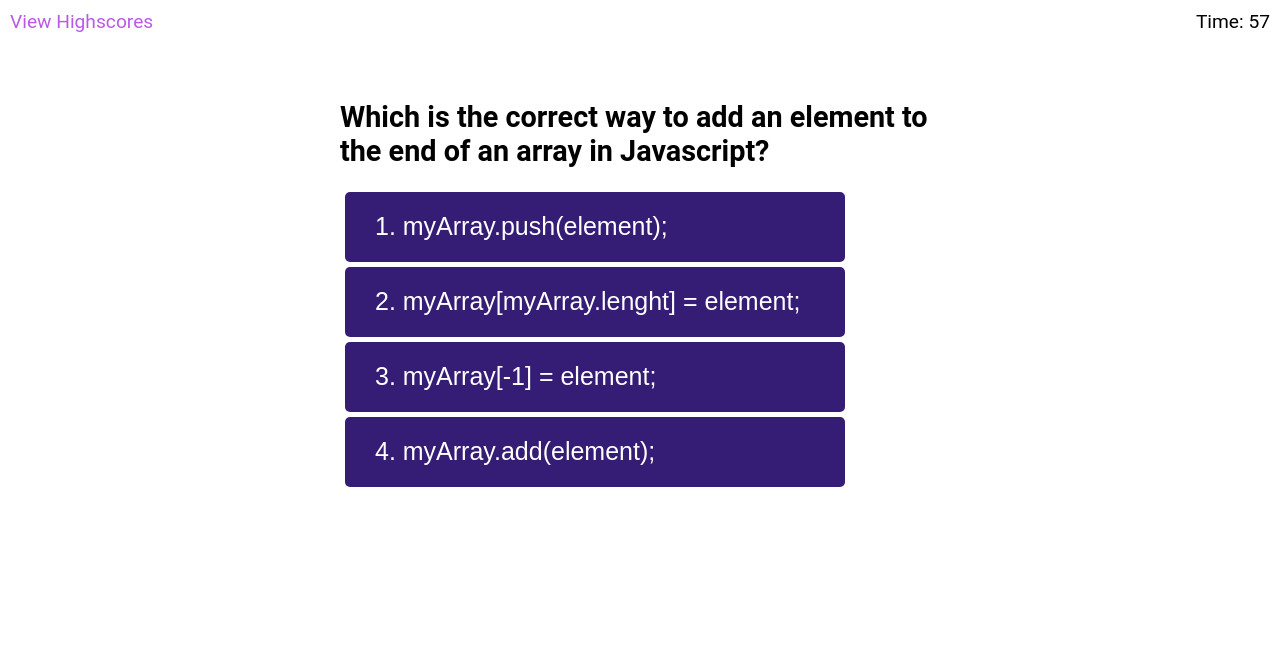
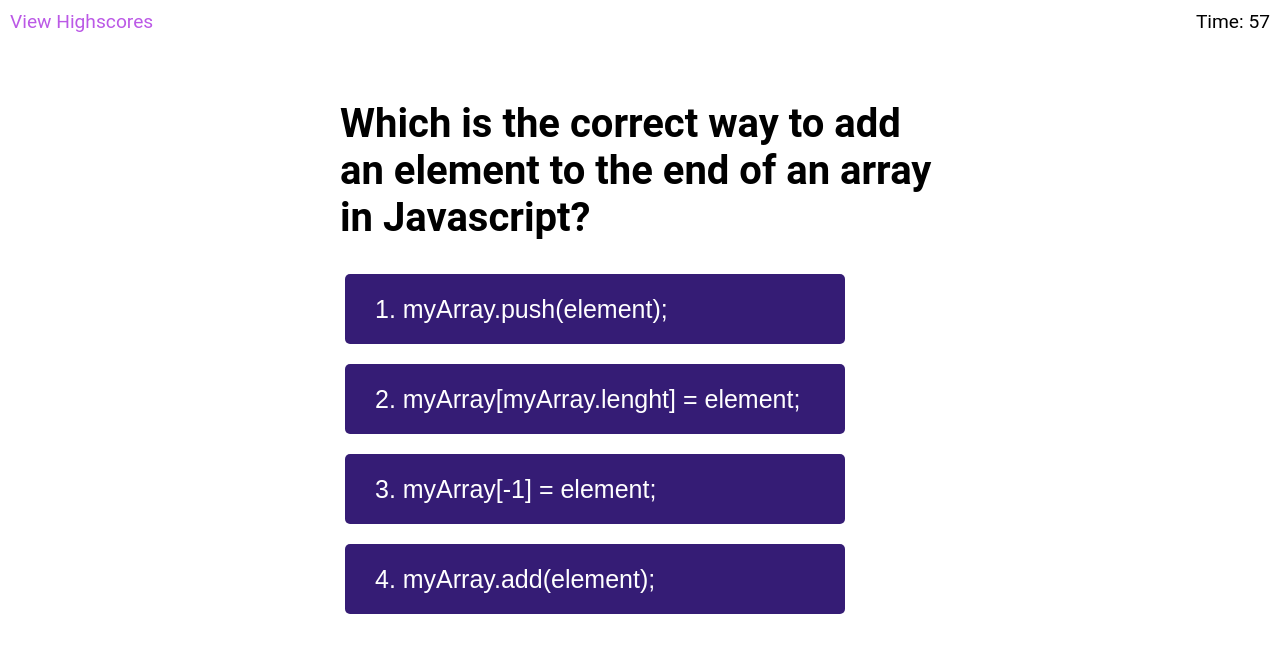
Before and after one commit to Clelia-M/codequiz, a plain HTML site: page index.html in a window 1280 px wide. Both pictures are taken after a click on the button "Start Quiz". Drawn offline with Linux system fonts and the light colour scheme.

Commit message:
button answer style update

```diff
--- a/assets/css/styles.css
+++ b/assets/css/styles.css
@@ -30,12 +30,12 @@ button:hover {
   background-color: #BB59E6;
 }
 
-
 .choices button {
   display: block;
   width: 500px;
   height: 70px;
   text-align: start;
+  margin-bottom: 20px;
 }
 
 input[type="text"] {
@@ -92,6 +92,10 @@ li:nth-child(odd) {
 }
 
 #submit {
-  padding: 5px 25px;
+  padding: 2px 25px;
   margin-left: 10px;
 }
+
+h2 {
+  font-size: 40px;
+}
```
